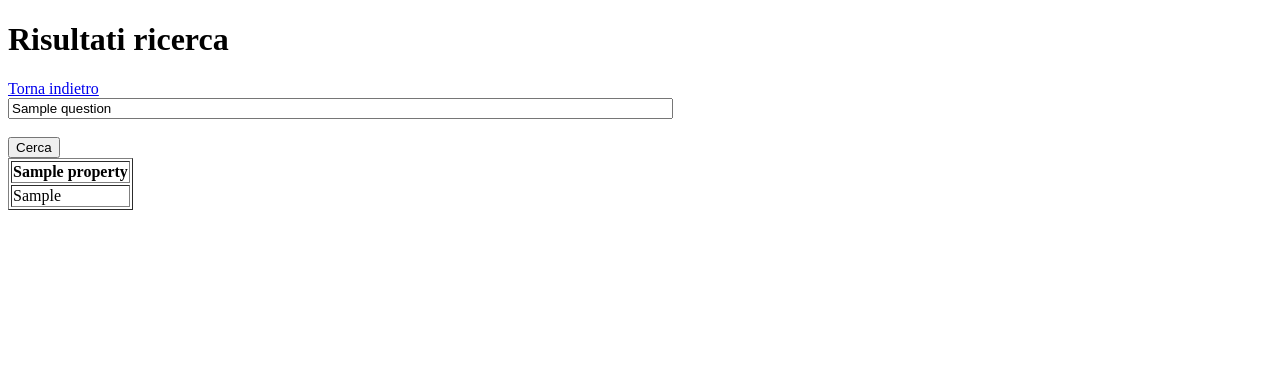
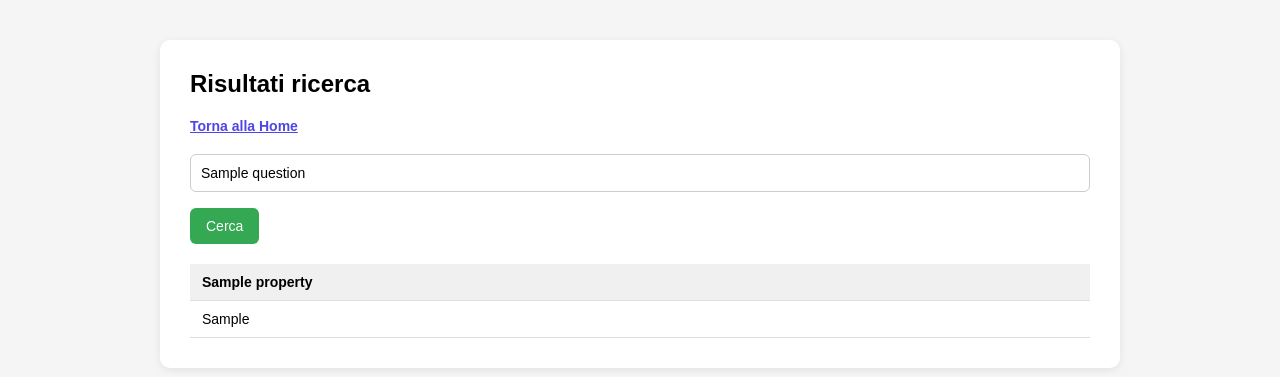
Before and after one commit to luxuang03/text2sql-project, a FastAPI app: template frontend/templates/search.html in a window 1280 px wide. Shown: the top 377 px of the page. Run offline with FastAPI, Linux system fonts and the light colour scheme; the template is opened without the code that fills it: most values are stand-ins (such as "Sample title", 1, 10 or a date in 2020).

Commit message:
search.html migliorato

```diff
--- a/frontend/templates/search.html
+++ b/frontend/templates/search.html
@@ -3,29 +3,130 @@
 <head>
     <meta charset="utf-8">
     <title>Risultati Search</title>
+    <style>
+        body {
+            font-family: Arial, sans-serif;
+            background-color: #f5f5f5;
+            margin: 0;
+            padding: 0;
+            font-size: 14px;
+        }
+
+        .container {
+            max-width: 900px;
+            margin: 40px auto;
+            background: white;
+            padding: 30px;
+            border-radius: 10px;
+            box-shadow: 0 2px 8px rgba(0,0,0,0.08);
+        }
+
+        h1 {
+            margin-top: 0;
+            margin-bottom: 20px;
+            font-size: 24px;
+        }
+
+        a {
+            color: #4f46e5;
+            text-decoration: underline;
+            font-weight: bold;
+        }
+
+        form {
+            margin-top: 20px;
+            margin-bottom: 20px;
+        }
+
+        input[type="text"] {
+            width: 100%;
+            padding: 10px;
+            border: 1px solid #ccc;
+            border-radius: 6px;
+            box-sizing: border-box;
+            font-size: 14px;
+        }
+
+        button {
+            padding: 10px 16px;
+            border: none;
+            border-radius: 6px;
+            background-color: #34a853;
+            color: white;
+            font-size: 14px;
+            cursor: pointer;
+        }
+
+        button:hover {
+            background-color: #2d9449;
+        }
+
+        table {
+            width: 100%;
+            border-collapse: collapse;
+            margin-top: 20px;
+        }
+
+        th, td {
+            padding: 10px 12px;
+            border-bottom: 1px solid #ddd;
+            text-align: left;
+            vertical-align: top;
+        }
+
+        th {
+            background-color: #f0f0f0;
+        }
+
+        tbody tr:nth-child(even) {
+            background-color: #fcfcfc;
+        }
+
+        tr:hover {
+            background-color: #f9f9f9;
+        }
+
+        .error {
+            color: red;
+            margin-top: 15px;
+        }
+
+        .empty-message {
+            margin-top: 20px;
+        }
+
+        hr {
+            margin: 20px 0;
+        }
+    </style>
 </head>
 <body>
 
+<div class="container">
     <h1>Risultati ricerca</h1>
-<a href="/">Torna indietro</a>
+
+    <a href="/">Torna alla Home</a>
 
     <form action="/search" method="post">
-    <input type="text" name="question" size="80" value="{{ question }}" required>
+        <input type="text" name="question" size="80" value="{{ question }}" placeholder="Inserisci una ..." required>
         <br><br>
         <button type="submit">Cerca</button>
     </form>
 
     {% if error %}
-<p style="color:red">{{ error }}</p>
+    <p class="error">{{ error }}</p>
     {% endif %}
 
     {% if results and results|length > 0 %}
-<table border="1">
+    <table>
+        <thead>
             <tr>
                 {% for p in results[0].properties %}
-        <th>{{ p.property_name }}</th>
+                <th>{{ p.property_name | capitalize }}</th>
                 {% endfor %}
             </tr>
+        </thead>
+        <tbody>
             {% for item in results %}
             <tr>
                 {% for p in item.properties %}
@@ -33,12 +134,12 @@
                 {% endfor %}
             </tr>
             {% endfor %}
+        </tbody>
     </table>
     {% else %}
-<p>Nessun risultato.</p>
+    <p class="empty-message">Nessun risultato.</p>
     {% endif %}
+</div>
 
 </body>
 </html>
-
-<!-- commento -->
```
Lines whose indentation alone changed are shown as unchanged.
